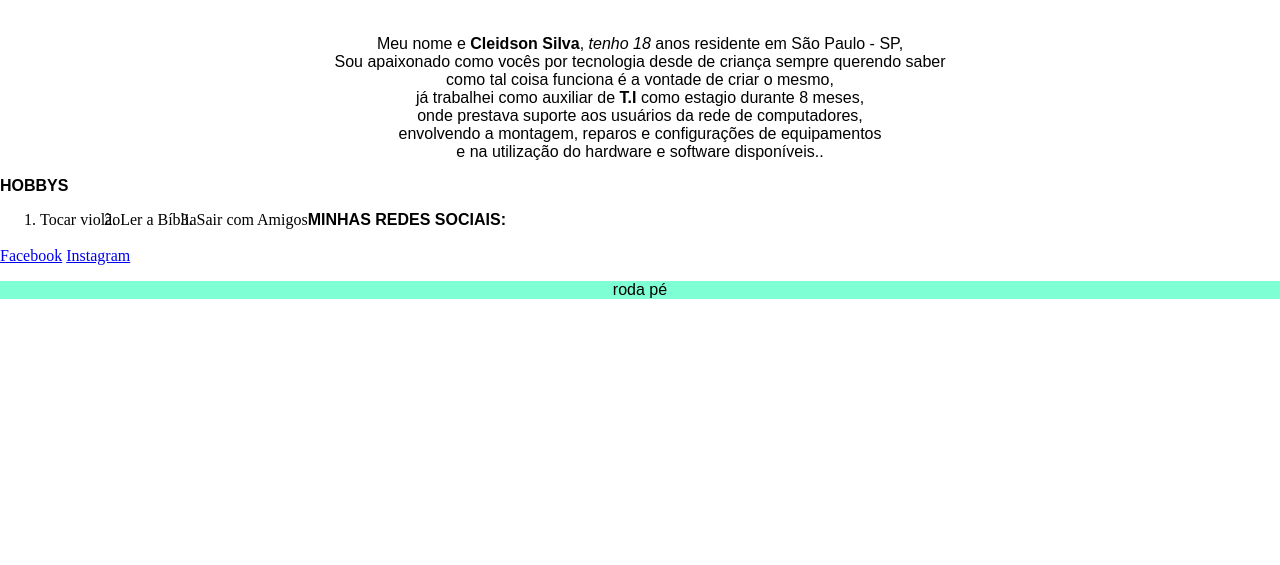
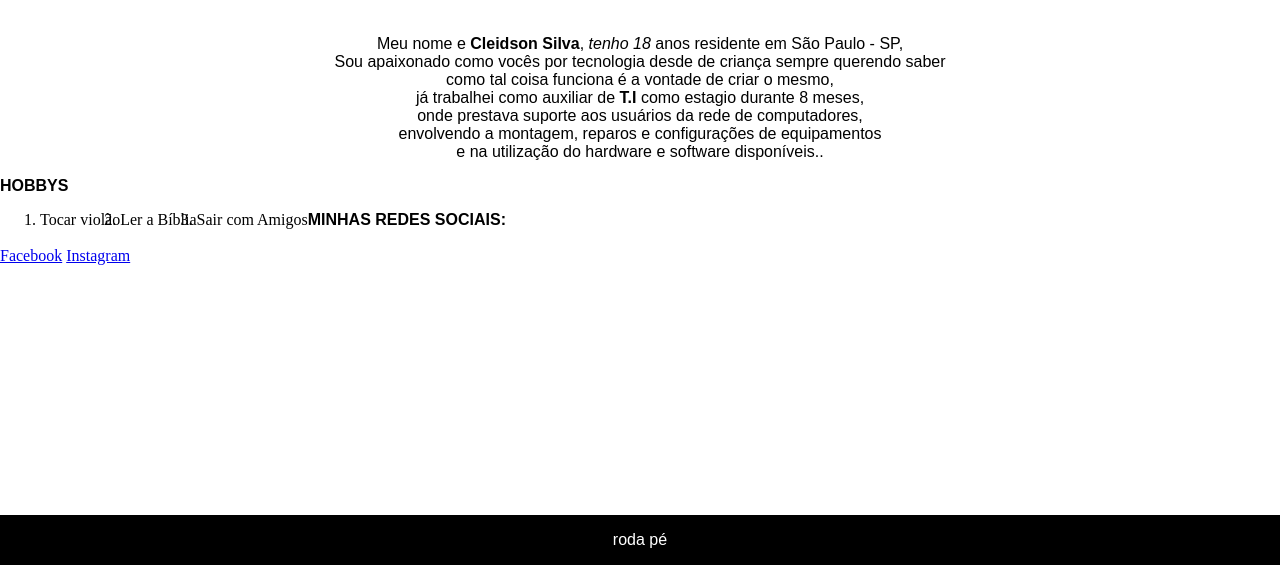
Before and after one commit to cleidson2020/navbar, a plain HTML site: page index.html in a window 1280 px wide. Shown: the part 235-800 px from the top of the page. Drawn offline with Linux system fonts and the light colour scheme.

Commit message:
Atualizando Footer

```diff
--- a/style.css
+++ b/style.css
@@ -63,6 +63,12 @@ ul {
     background-color: #111;
   }
 
-  .footer{
-      background-color:aquamarine;
+  .footer {
+    position: fixed;
+    left: 0;
+    bottom: 0;
+    width: 100%;
+    background-color:black;
+    color: white;
+    text-align: center;
   }
```
